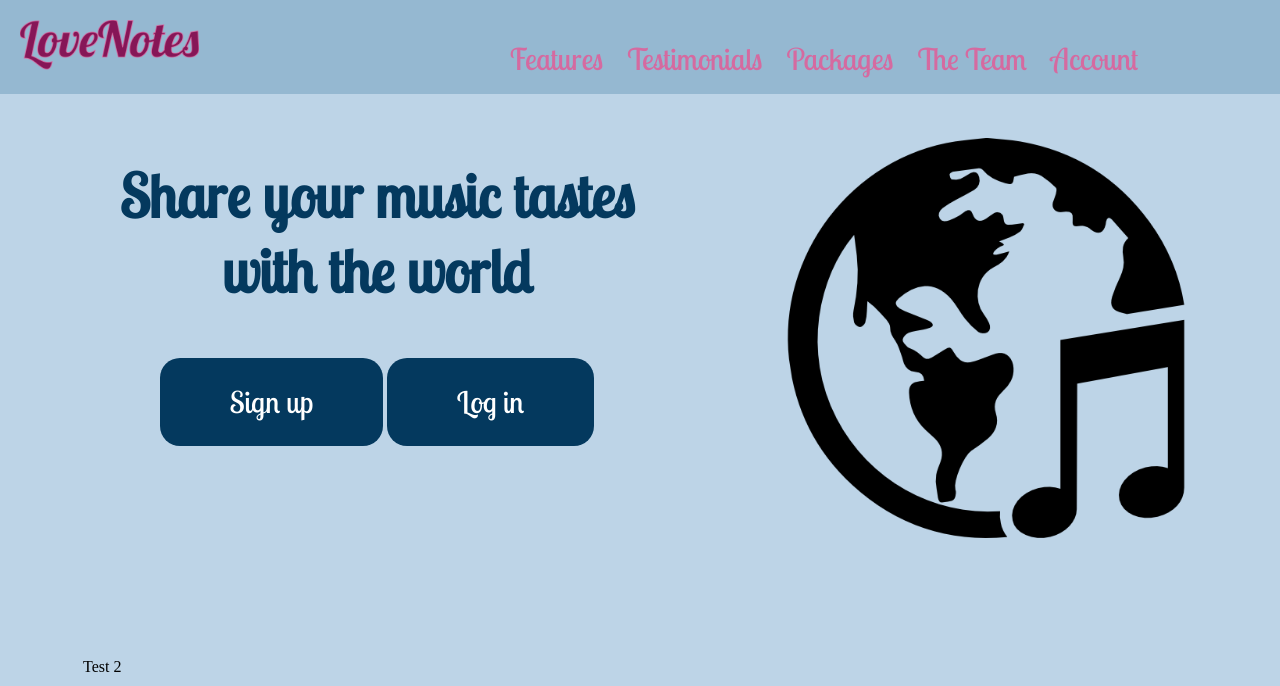
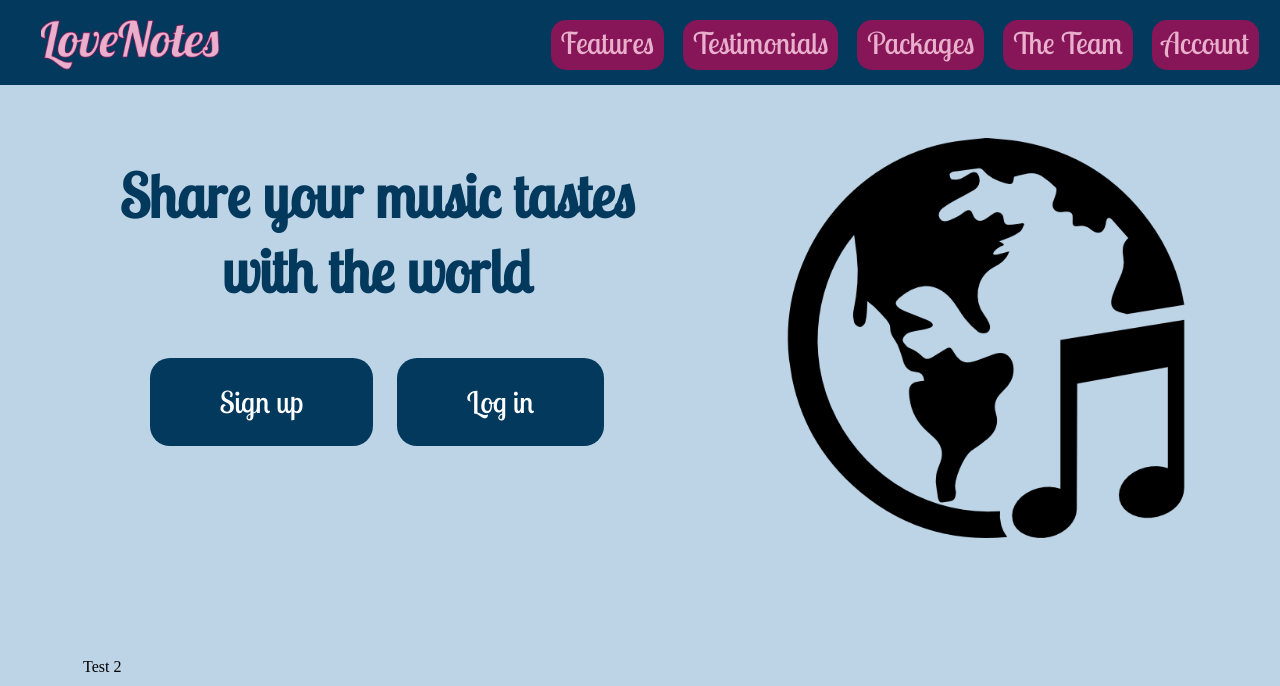
Before and after one commit to natelevinson10/COMP333_Project, a PHP site: page / in a window 1280 px wide; the page is wider, and only the part inside the window is pictured. Shown: the top 686 px of that part. Run offline with PHP 8.4, Linux system fonts and the light colour scheme.

Commit message:
More spacing changes, slight refactoring (issue #7)

```diff
--- a/index.html
+++ b/index.html
@@ -10,8 +10,8 @@
 
 <section class = "home_landing">
     <div class = "container">
-        <div id="navbar" class="navbar">
-            <div class="navbar_logo" style="display:inline-block; height:30px; padding-top:20px;">
+        <div id="navbar" class="row navbar">
+            <div class="navbar_logo" style= "padding-top:20px;">
                 <img src="public/logo.png" id="logo" alt="lovenotes logo" height="50px"/>
             </div>
             <ul>
@@ -30,8 +30,8 @@
                     <h1 style="font-size:60px; text-align:center; color: rgb(4, 57, 94);";>Share your music tastes with the world</h1>
                     <p></p>
                     <div class="sign_in_btns" style="text-align:center;">
-                        <button id="btn">Sign up</button>
-                        <button id="btn">Log in</button>
+                        <button id="sign_in_btn">Sign up</button>
+                        <button id="sign_in_btn">Log in</button>
                     </div>
                 </div>
                 <div class="world_image" style="padding-top: 30px; margin-left: 150px;">
--- a/style.css
+++ b/style.css
@@ -25,7 +25,7 @@ a:any-link {
 }
 
 .navbar {
-    background-color:rgb(149, 184, 209);
+    background-color: rgb(4, 57, 94);
     position:absolute;
     left:0;
     right:0;
@@ -66,6 +66,7 @@ a:any-link {
     text-align: right;
     display: inline-block;
     line-height: 40px;
+    margin-top:20px;
   }
 
   /*
@@ -81,19 +82,23 @@ a:any-link {
           other.
     */
     padding: 10px;
+    padding-left:10px;
     display: inline-block;
     line-height: 40px;
     font-family: 'Lobster Two', cursive;
-    color: white;
-    text-decoration: none;
+    background-color: rgb(134, 22, 87);
+    border-radius: 15px;
+    padding-top: 2.5px;
+    padding-bottom: 2.5px;
+    margin-left: 15px;
   }
 
   #nav_item {
-    color: rgb(213, 106, 160);
+    color: rgb(233, 175, 204)
   }
 
-  #nav_item:hover {
-    color:rgb(134, 22, 87);
+  .navbar li:hover {
+    background-color:rgb(105, 17, 69);
   }
 
   .row {
@@ -103,7 +108,7 @@ a:any-link {
     margin-left: -15px;
   }
 
-  #btn {
+  #sign_in_btn {
     padding-top: 25px;
     padding-bottom: 25px;
     padding-left: 70px;
@@ -114,8 +119,11 @@ a:any-link {
     border:none;
     background-color: rgb(4, 57, 94);
     color:white;
+    margin-left:10px;
+    margin-right:10px;
   }
 
-  #btn:hover {
+  #sign_in_btn:hover {
     background-color: rgb(2, 35, 59);
+    cursor:pointer;
   }
```
Also changed, not shown: public/logo.png.
